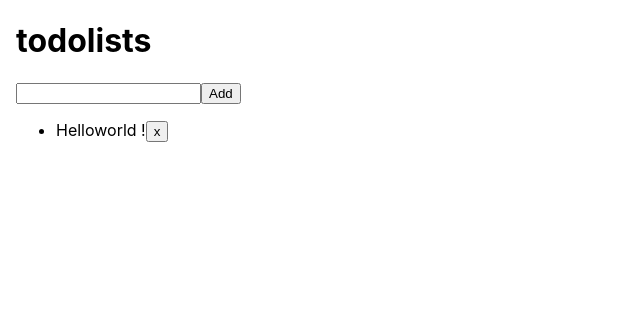
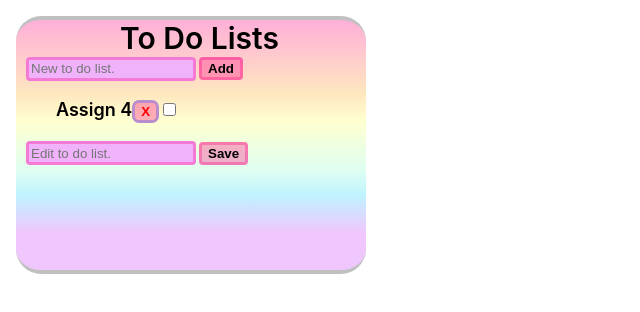
Before and after one commit to Siblarn/react1, a React (Create React App) app: page / in a window 1280 px wide. Shown: the top 312 px of the page, without its empty margins (0-640 px from the left). Built offline with nearby package versions, Linux system fonts and the light colour scheme.

Commit message:
เพิ่มedit/checkbox

```diff
--- a/src/App.css
+++ b/src/App.css
@@ -1,3 +1,21 @@
 .App {
   margin: 1rem 1rem;
+
+
 }
+.nav1{
+
+  background: -webkit-linear-gradient(#ff008450,  #fca40040 30%, #ffff0030 40%, #00ff8a20 60%, #00cfff40 70%, #cc4cfa50 85%);
+
+}
+.clickcolumn{
+  /* grid-template-columns: 10px auto auto auto; */
+
+}
+.todo-lish{
+  /* grid-column-gap: 10px;
+  grid-row-gap: 10px;
+  display: grid;
+
+  grid-template-columns: 90px auto auto auto; */
+}
--- a/src/App.js
+++ b/src/App.js
@@ -2,7 +2,7 @@ import { useState, useEffect } from "react";
 import "./App.css";
 
 function App() {
-  const preTodo = [{ id: 1, text: "Helloworld !", createAt: Date.now() }];
+  const preTodo = [{ id: 1, text: "Assign 4", createAt: Date.now() }];
   const [todo, setTodo] = useState(preTodo);
   const [input, setInput] = useState("");
 
@@ -19,12 +19,18 @@ function App() {
     const addTodo = [...todo, preAddTodo];
     setTodo(addTodo);
   }
-
   function handleDelete(index) {
     const filteredArr = todo.filter((obj) => obj.id !== index);
     return setTodo(filteredArr);
   }
+  const [checked, setChecked] = useState(false);
+  function handleChange(e, checkbox) {
+    setTodo(e.target.value);
 
+    // checkboxes.forEach((item) => {
+    //   item !== checkbox ? setChecked(false) : setChecked(true);
+    // });
+  }
   // function handleFromSubmit() {
   //   if (todo !== "") {
   //     setTodo([
@@ -66,16 +72,62 @@ function App() {
 
   // console.log(todos);
 
+  const [isEditing, setIsEditing] = useState(false);
+  const toggleFrom = (e) => {
+    setIsEditing(!isEditing);
+  };
+  const handleClick = (todo) => {
+    remove(e.target.preTodo);
+    if (isEditing) {
+    } else {
+    }
+  };
+
+
+
+
   return (
     <div className="App">
-      <h1>todolists</h1>
+
+        <div
+          className="nav1"
+          style={{
+            width: "350px",
+            height: "250px",
+            fontSize: "18px",
+            fontWeight: "600",
+            borderRadius: "25px 25px 25px 25px",
+            borderTop: "4px solid silver",
+            borderBottom: "4px solid silver",
+          }}
+        >
+          <div style={{ marginLeft: "6.5rem" }}>
+            <div style={{ fontSize: "30px" }}> To Do Lists</div>
+          </div>
+
           <input
+            style={{
+              backgroundColor: "#efb2fb",
+              border: "3px solid #ff008450",
+              width: "160px",
+              height: "16px",
+              borderRadius: "4px 4px 4px 4px",
+              marginLeft: "10px",
+            }}
             value={input}
+            placeholder="New to do list."
             onChange={(e) => {
               setInput(e.target.value);
             }}
           />
           <button
+            style={{
+              backgroundColor: "#ff008450",
+              border: "3px solid #ff008450",
+              fontWeight: "700",
+              borderRadius: "4px 4px 4px 4px",
+              marginLeft: "3px",
+            }}
             type="submit"
             onClick={() => {
               handleAdd();
@@ -84,22 +136,65 @@ function App() {
             Add
           </button>
 
+          <div className="clickcolumn">
             {/* </from> */}
             <ul className="todo-lish">
               {todo &&
                 todo.map((todo, index) => (
-            <li key={todo.id}>
+                  <div key={todo.id}>
                     {todo.text}
+
                     <button
+                      style={{
+                        backgroundColor: "#ff008450",
+                        border: "3.2px solid #b98cce",
+                        color: "red",
+                        fontWeight: "800",
+                        borderRadius: "7px 7px 7px 7px",
+                      }}
                       onClick={() => {
                         handleDelete(todo.id);
                       }}
                     >
-                x
+                      X
                     </button>
-            </li>
+                    <label key={todo}>
+                      <input type="checkbox" />
+                      <span className="check">{""}</span>
+                    </label>
+                  </div>
                 ))}
             </ul>
+          </div>
+          <div className="Todo">
+            <form className="Todo-edit-form" onSubmit={handleClick}>
+              <input
+                onChange={handleClick}
+                value={input}
+                placeholder="Edit to do list."
+                style={{
+                  backgroundColor: "#efb2fb",
+                  border: "3px solid #ff008450",
+                  width: "160px",
+                  height: "16px",
+                  borderRadius: "4px 4px 4px 4px",
+                  marginLeft: "10px",
+                }}
+              />
+              <button
+                style={{
+                  backgroundColor: "#ff008450",
+                  border: "3px solid #ff008450",
+                  fontWeight: "700",
+                  borderRadius: "4px 4px 4px 4px",
+                  marginLeft: "3px",
+                }}
+              >
+                Save
+              </button>
+            </form>
+          </div>
+        </div>
       </div>
   );
 }
```
Also changed, not shown: src/timeDie.js (added, +11 -0 lines). Lines whose indentation alone changed are shown as unchanged.
